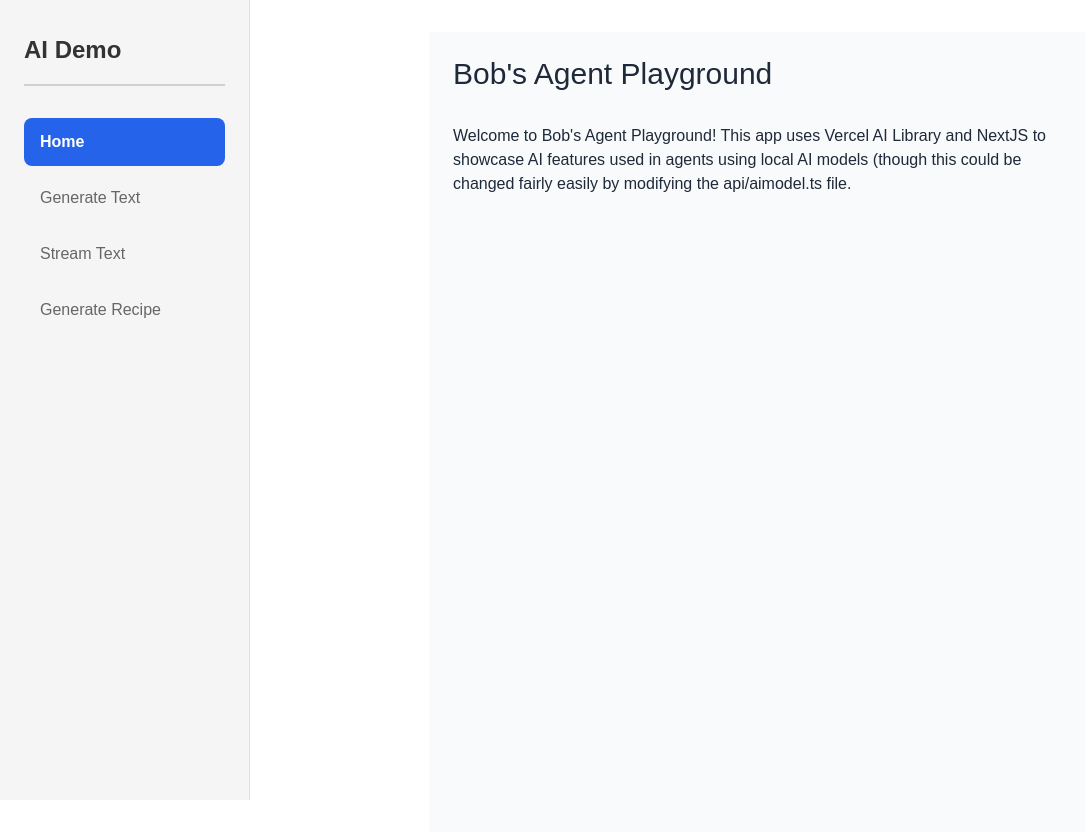
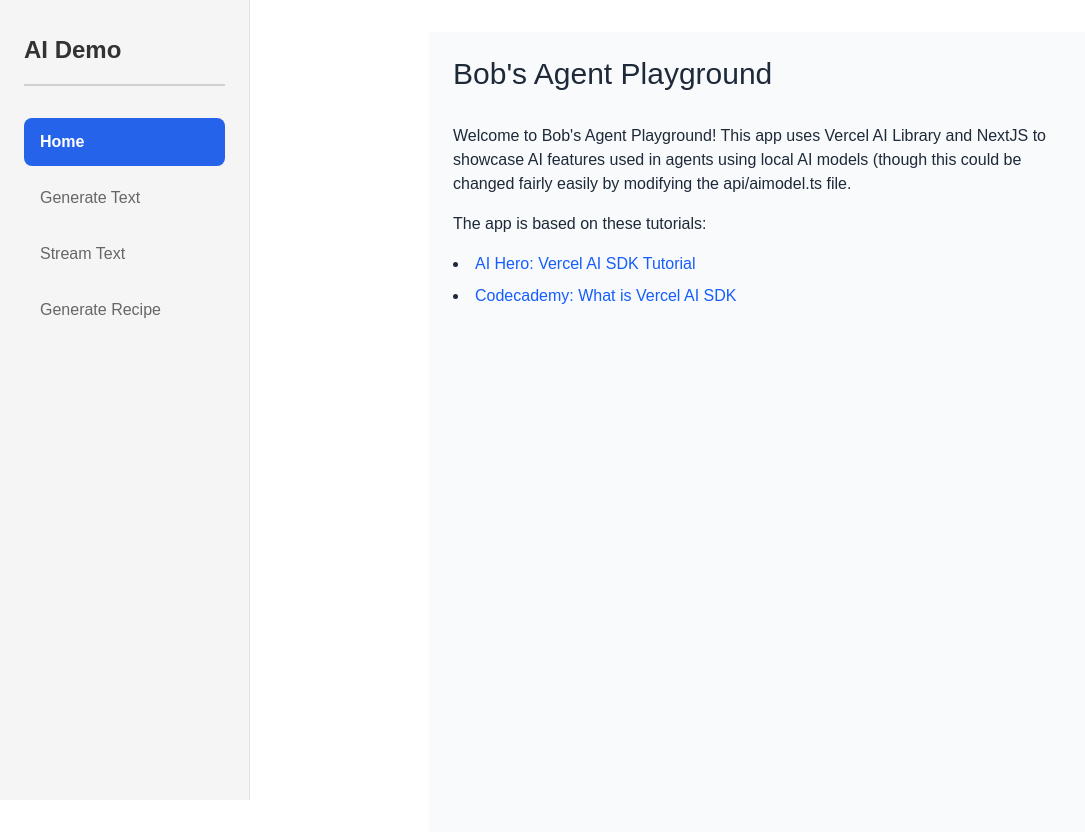
Before and after one commit to BobGerman/TestSite, a Next.js app in the folder nextAgent/ai-demo/: page / in a window 1280 px wide. Shown: the top 838 px of the page, without its empty margins (0-1085 px from the left). Built offline with nearby package versions, Linux system fonts and the light colour scheme.

Commit message:
Updated page content

```diff
--- a/nextAgent/ai-demo/app/page.tsx
+++ b/nextAgent/ai-demo/app/page.tsx
@@ -15,6 +15,26 @@
         using local AI models (though this could be changed fairly easily by modifying the
         api/aimodel.ts file.
       </p>
+
+      <p className="mb-4">
+        The app is based on these tutorials:
+      </p>
+      <ul className="list-disc list-inside mb-4">
+        <li className="mb-2">
+          <a href="https://www.aihero.dev/vercel-ai-sdk-tutorial"
+             className="text-blue-600 hover:underline"
+             target="_blank">
+            AI Hero: Vercel AI SDK Tutorial
+          </a>
+        </li>
+        <li className="mb-2">
+          <a href="https://www.codecademy.com/article/guide-to-vercels-ai-sdk"
+             className="text-blue-600 hover:underline"
+             target="_blank">
+            Codecademy: What is Vercel AI SDK
+          </a>
+        </li>
+      </ul>
     </div>
   );
 }
--- a/nextAgent/ai-demo/app/pages/generateRecipe/page.tsx
+++ b/nextAgent/ai-demo/app/pages/generateRecipe/page.tsx
@@ -31,7 +31,7 @@
   return (
     <div className="max-w-2xl mx-auto p-6 min-h-screen bg-gray-50">
       <h1 className="text-3xl font-light text-gray-800 mb-8">
-        AI Text Generator
+        Generate Recipe
       </h1>
 
       <form onSubmit={handleSubmit} className="space-y-6">
--- a/nextAgent/ai-demo/app/pages/generateText/page.tsx
+++ b/nextAgent/ai-demo/app/pages/generateText/page.tsx
@@ -37,7 +37,7 @@
   return (
     <div className="max-w-2xl mx-auto p-6 min-h-screen bg-gray-50">
       <h1 className="text-3xl font-light text-gray-800 mb-8">
-        AI Text Generator
+        Generate Text
       </h1>
 
       <form onSubmit={handleSubmit} className="space-y-5">
--- a/nextAgent/ai-demo/app/pages/streamText/page.tsx
+++ b/nextAgent/ai-demo/app/pages/streamText/page.tsx
@@ -14,7 +14,7 @@
   return (
     <div className="max-w-2xl mx-auto p-6 min-h-screen bg-gray-50">
       <h1 className="text-3xl font-light text-gray-800 mb-8">
-        AI Text Generator
+        Stream Text
       </h1>
 
       <form onSubmit={handleSubmit} className="space-y-6">
```
